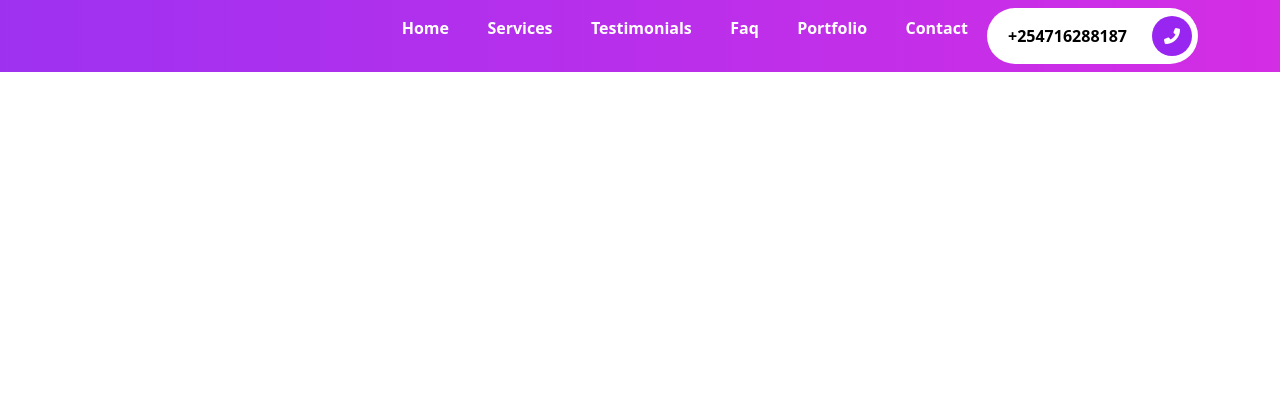
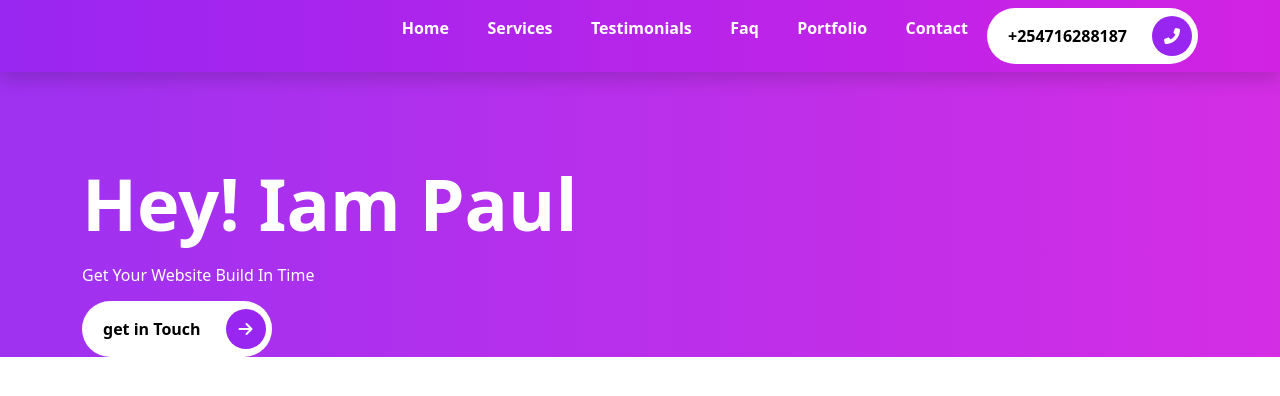
Before and after one commit to MaweuPaul/demo-portfolio, a website: page index.html in a window 1280 px wide. Drawn offline with Linux system fonts and the light colour scheme.

Commit message:
worked on introsection ,typography,added shadow to the navbar , changed color in row class

```diff
--- a/index.html
+++ b/index.html
@@ -9,7 +9,7 @@
   </head>
   <body>
     <!-- navbar section -->
-    <nav class="navbar navbar-expand-md navbar-dark menu">
+    <nav class="navbar navbar-expand-lg navbar-dark menu shadow fixed-top">
         <div class="container">
           <a class="navbar-brand" href="#"></a>
           <button class="navbar-toggler" type="button" data-bs-toggle="collapse" data-bs-target="#navbarNav" aria-controls="navbarNav" aria-expanded="false" aria-label="Toggle navigation">
@@ -45,6 +45,30 @@
           </div>
         </div>
       </nav>
+      <!-- intro section  -->
+      <section id="home" class="intro-section">
+         <div class="container">
+          <div class="row align-items-center text-white">
+            <div class="col-md-6 intros">
+              <h1 class="display-2">
+                <span class="display-2--intro">Hey! Iam Paul</span>
+                <span class="display-2--description">
+                  get your website build
+                  in time
+                </span>
+              </h1>
+            <button type="button" class="rounded-pill btn-rounded">get in Touch
+              <span>
+              <i class="fas fa-arrow-right"></i>
+              </span>
+            </button>
+          </div>
+          <div class="col-md-6 intros"></div>
+          </div>
+         </div>
+      </section>
+
+
 
     <script src="/assets/js/bootstrap.bundle.js"></script>
   </body>
--- a/scss/components/_buttons.scss
+++ b/scss/components/_buttons.scss
@@ -1,7 +1,7 @@
 @use '../custom'as *;
 @use '../components/mixins'as *;
 .btn-rounded{
-    @include media-breakpoint-down(sm){
+    @include media-breakpoint-down (sm){
         display:none;
     }
     position: relative;
--- a/scss/components/_typography.scss
+++ b/scss/components/_typography.scss
@@ -0,0 +1,17 @@
+@use '../custom'as *;
+.display-2{
+    margin-bottom: 1rem;
+    text-transform:capitalize;
+    &--intro{
+        display: inline-block;
+        font-weight: 700;
+
+    }
+    &--description{
+        font-size:1rem;
+        display: block;
+
+        margin-top: 1.2rem;
+
+    }
+}
--- a/scss/sections/_introsection.scss
+++ b/scss/sections/_introsection.scss
@@ -0,0 +1,9 @@
+@use '../custom'as *;
+@use '../components/mixins'as *;
+
+.intro-section{
+    @include gradient;
+    padding: 10rem 0 0 0;
+    width: 100%;
+    height: 100%;
+}
```
Also changed, not shown: assets/css/style.css, 1 other file.
